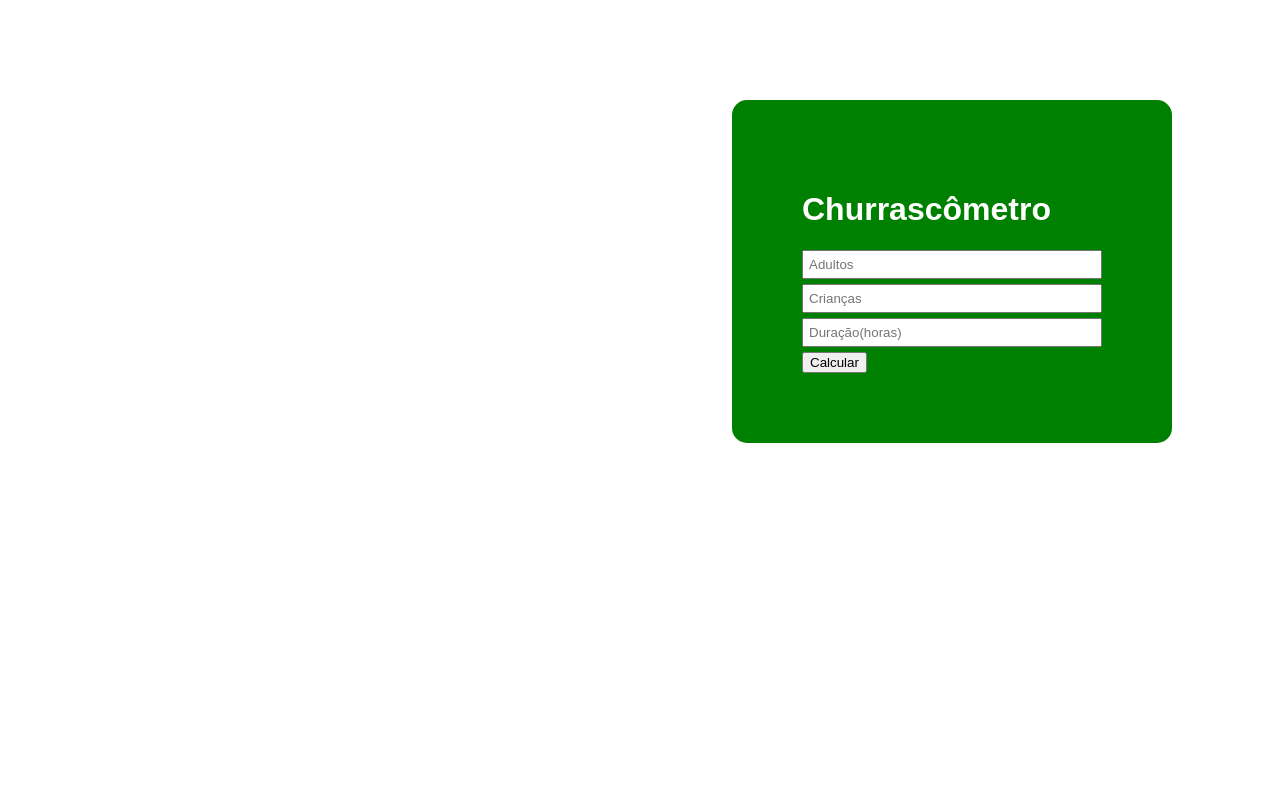
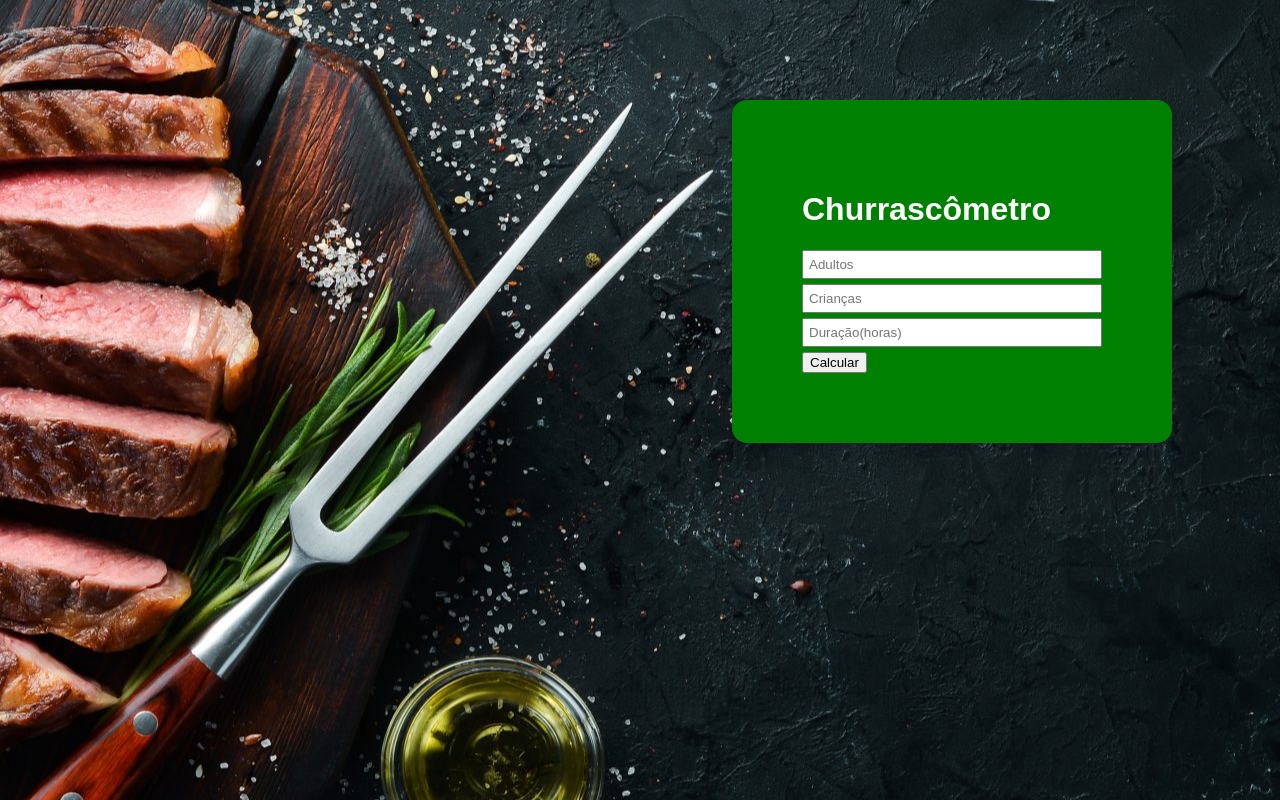
Before and after one commit to Rhuan-Gonzaga/Churrasc-metro, a plain HTML site: page index.html in a window 1280 px wide. Drawn offline with Linux system fonts and the light colour scheme.

Commit message:
Update style.css

```diff
--- a/style.css
+++ b/style.css
@@ -20,7 +20,7 @@ input {
 }
 
 body {
-    background-image: url(style/_img/AdobeStock_269439787-scaled.jpeg);
+    background-image:  url(img.jpeg);
     background-repeat: no-repeat;
     background-position: center;
 }
```
